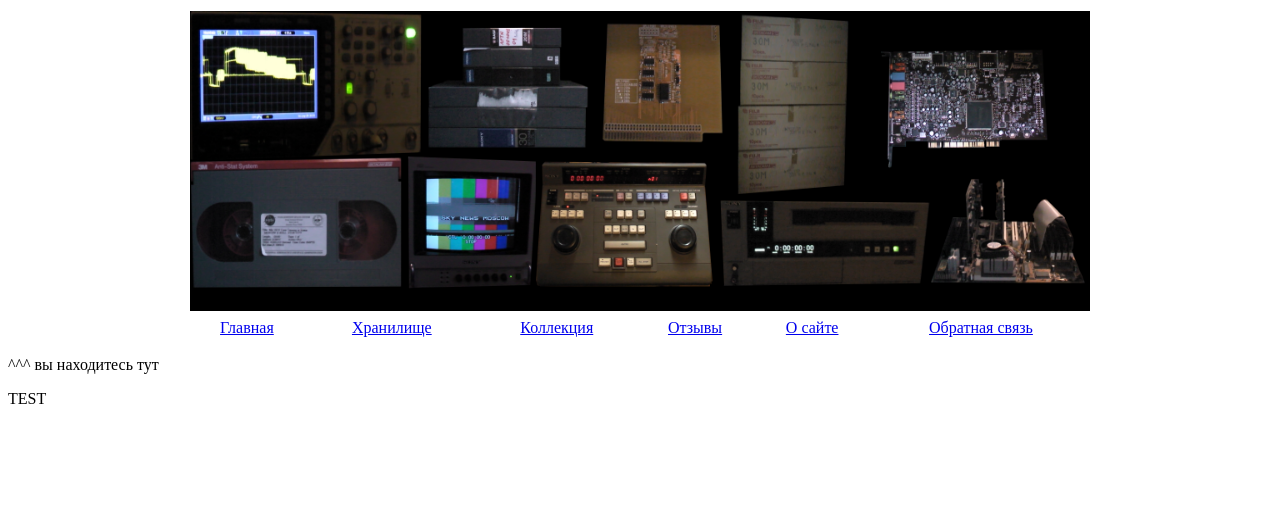
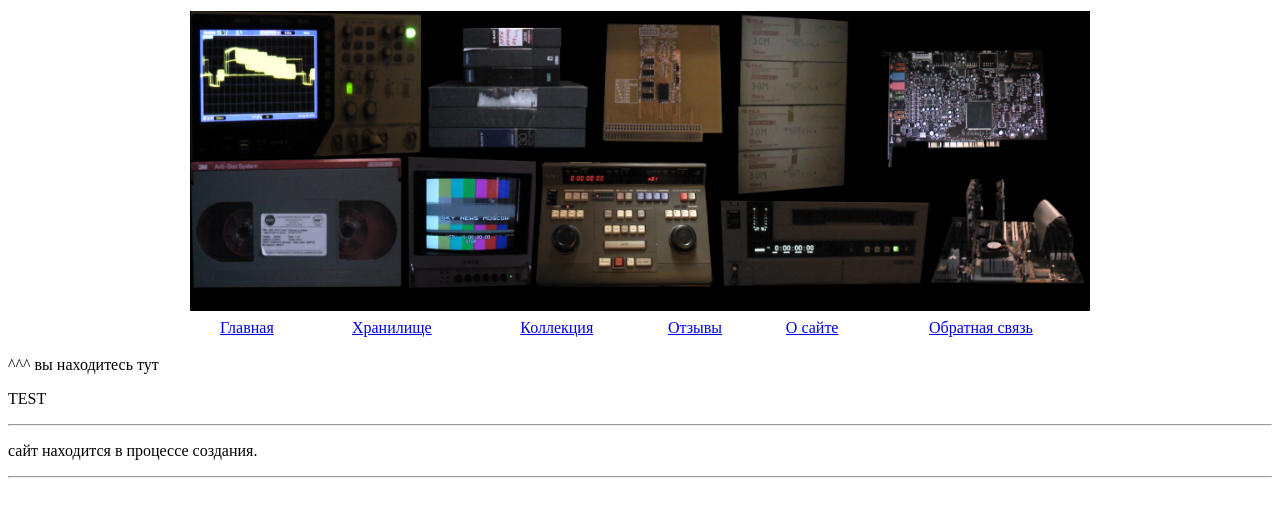
Before and after one commit to Dmeerev/Dmeerev.github.io, a plain HTML site: page index.html in a window 1280 px wide. Drawn offline with Linux system fonts and the light colour scheme.

Commit message:
Update index.html

```diff
--- a/index.html
+++ b/index.html
@@ -31,3 +31,6 @@
 </table>
 <p>        ^^^ вы находитесь тут </p>
 <p>TEST</p>
+ <hr />
+ <p>сайт находится в процессе создания.</p>
+ <hr />
```
